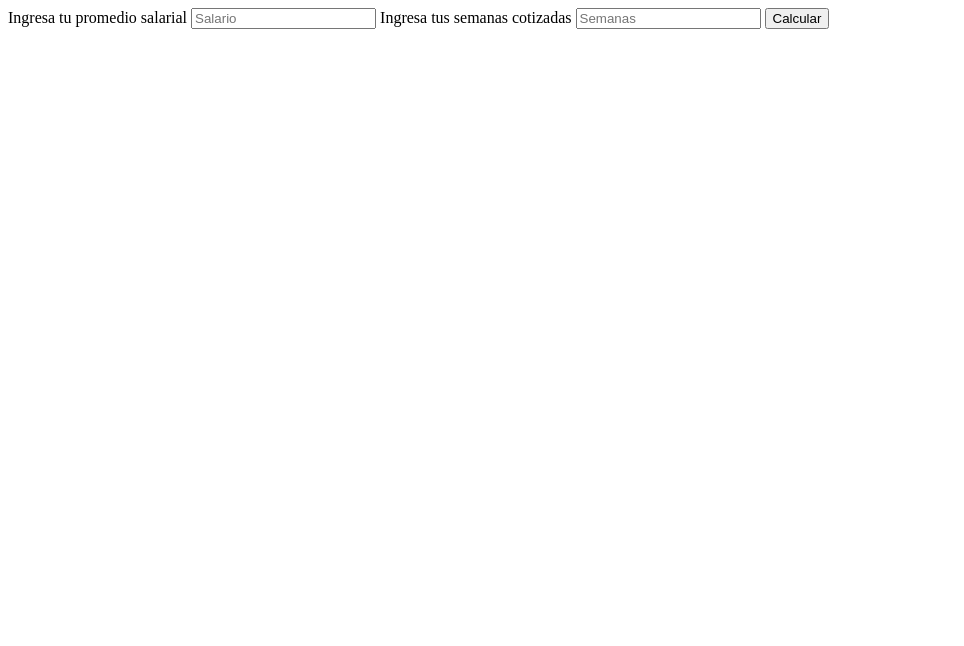
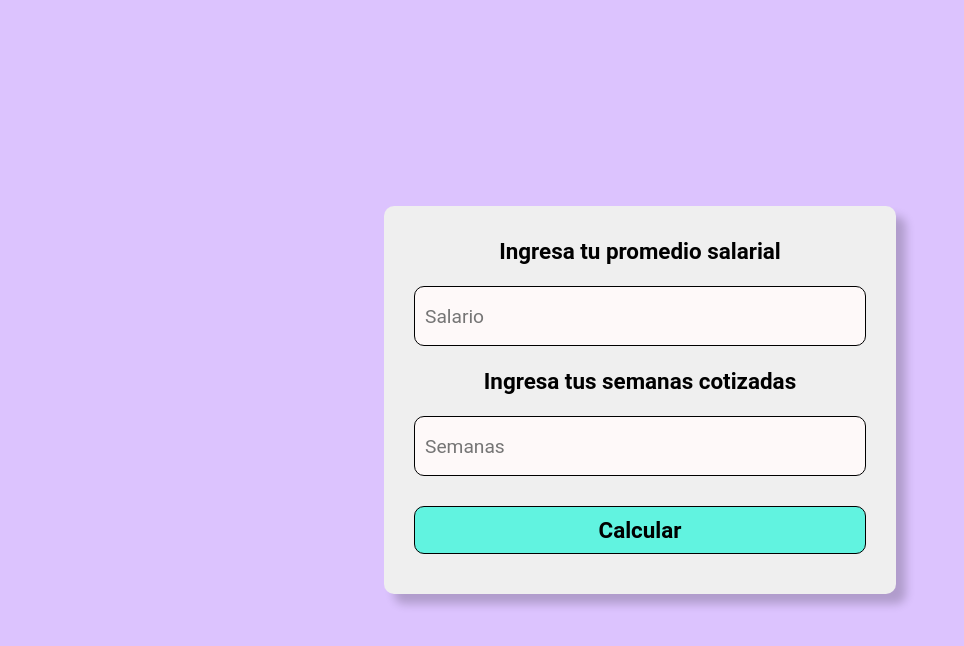
Before and after one commit to endermendoza24/calculo-pension-INSS, a plain HTML site: page index.html in a window 1280 px wide. Shown: the whole page, without its empty margins (0-964 px from the left). Drawn offline with Linux system fonts and the light colour scheme.

Commit message:
Terminados los estilos de CSS

```diff
--- a/index.html
+++ b/index.html
@@ -4,6 +4,7 @@
     <meta charset="UTF-8">
     <meta http-equiv="X-UA-Compatible" content="IE=edge">
     <meta name="viewport" content="width=device-width, initial-scale=1.0">
+    <link rel="stylesheet" href="style.css">
     <title>Cálculo pensión INSS</title>
 </head>
 <body>
--- a/style.css
+++ b/style.css
@@ -0,0 +1,80 @@
+:root{
+    --background:#DCC3FE;
+    --principal:#EFEFEF;
+    --secondary:#61F3E0;
+    --third:#FEF9F9;
+    --deg:#00000033;
+    --black:#000;
+    --white:#ffF;
+    --lg:1.4rem;
+    --md:1.2rem;
+    --sm:1rem;
+    --fuente:'Roboto',sans-serif;
+}
+
+*{
+    padding: 0;
+    margin: 0;
+    box-sizing: border-box;
+    font-family: var(--fuente);
+}
+body{
+    background-color: var(--background);
+}
+.container{
+    display: flex;
+    justify-content: center;
+    align-items: center;
+    height: 100vh;
+}
+form{
+    display: flex;
+    flex-direction: column;
+    background-color: var(--principal);
+    padding:30px;
+    line-height: 30px;
+    width: 40%;
+    border-radius: 10px;
+    box-shadow: 10px 10px 10px var(--deg);
+
+}
+form label{
+    font-size: var(--lg);
+    text-align: center;
+    font-weight: bolder;
+}
+form input{
+    height: 60px;
+    margin: 20px 0;
+    background-color: var(--third);
+    border: 1px solid var(--black);
+    outline: 0;
+    border-radius: 10px;
+    font-size: var(--md);
+    padding-left:10px;
+}
+form .pension{
+    font-size: var(--sm);
+    font-weight: 500;
+
+}
+form button{
+    margin: 10px 0;
+    padding: 10px 0;
+    background-color: var(--secondary);
+    border-radius: 10px;
+    cursor: pointer;
+    font-size: var(--lg);
+    font-weight: bolder;
+    border: 1px solid var(--black);
+
+}
+form button:active{
+    background-color: #15a18f;
+}
+
+@media  (max-width:600px) {
+    form{
+        width:90%;
+    }
+}
```
